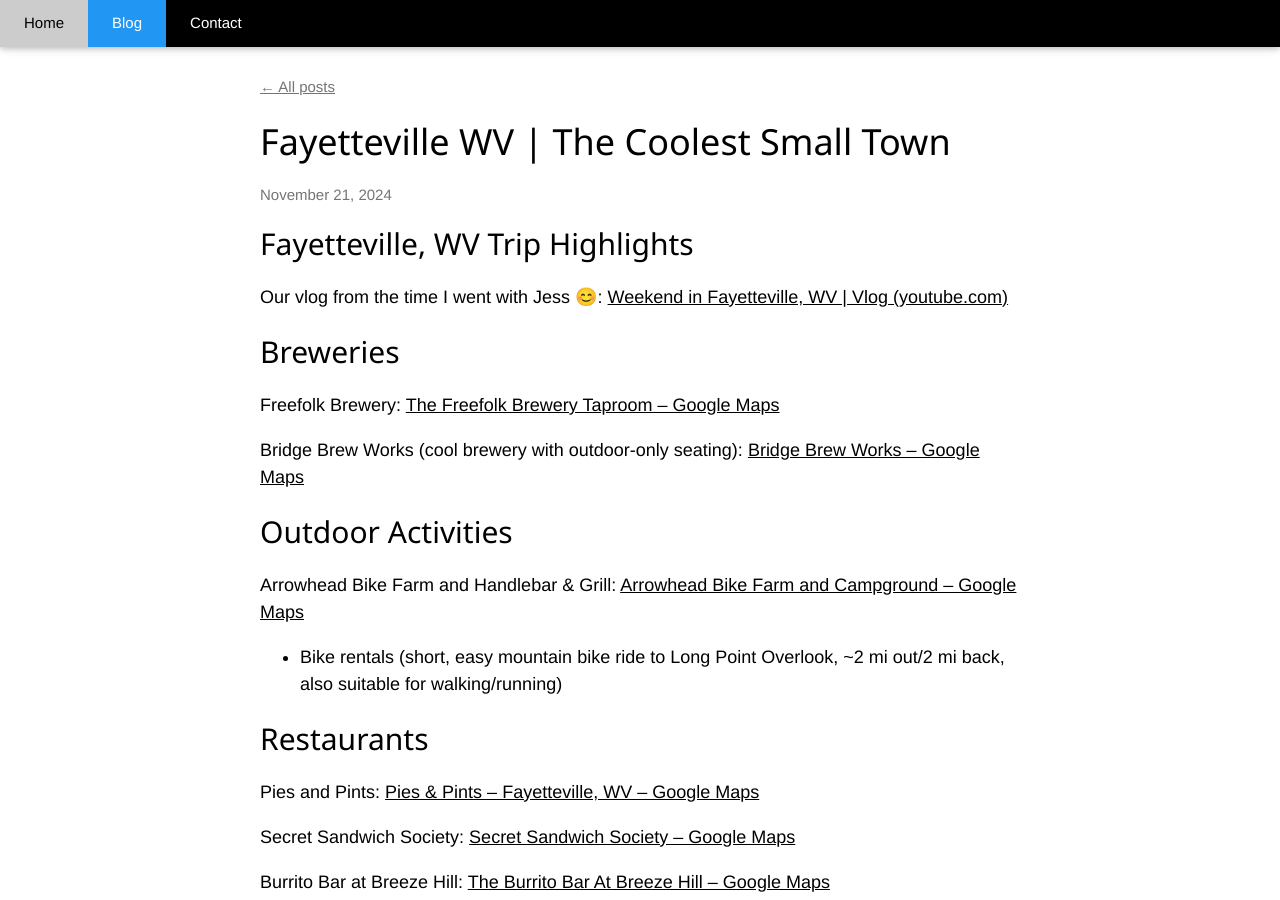
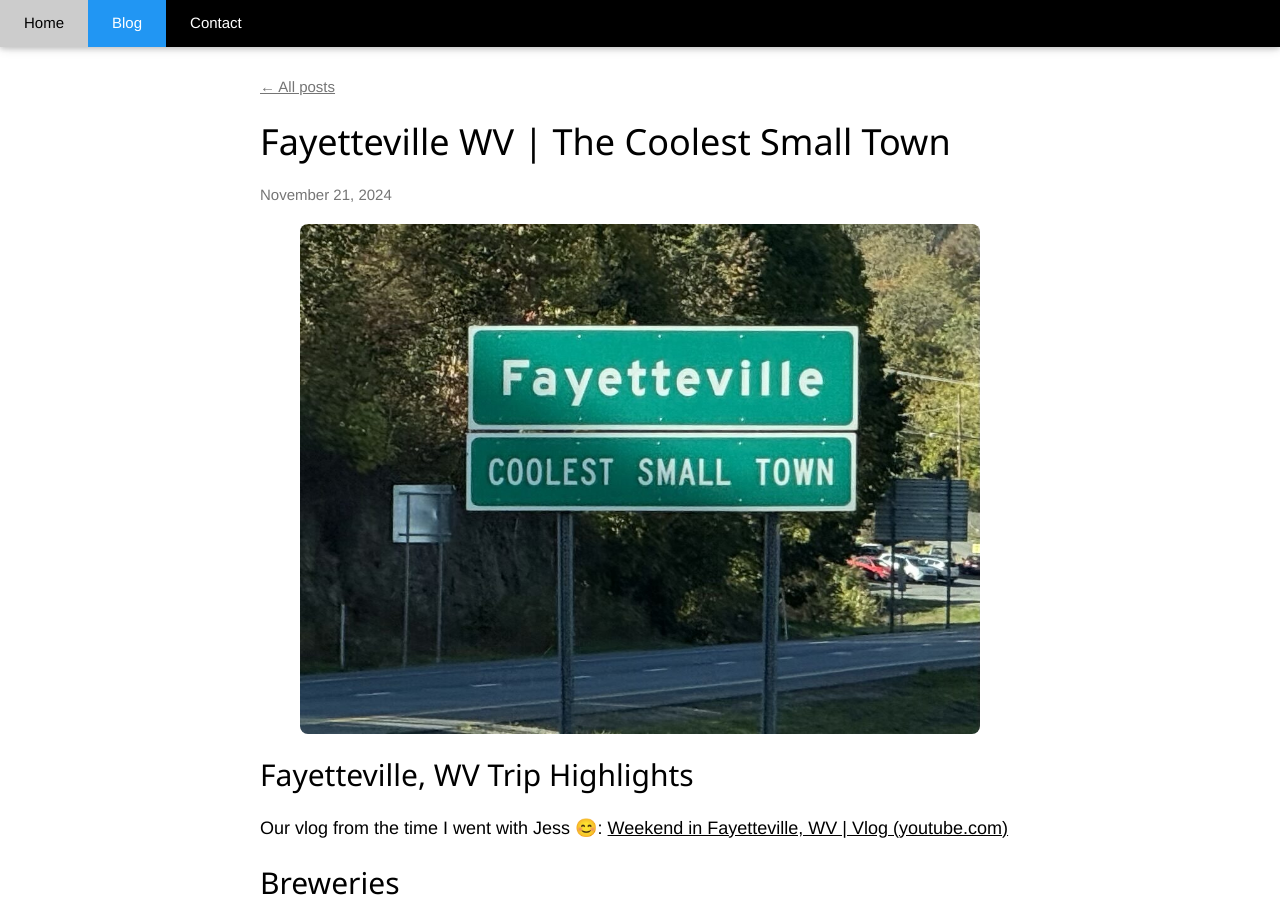
Before and after one commit to evanthemann/evanthemann.github.io, a Jekyll site: the page built from _posts/2024-11-21-fayetteville-wv-the-coolest-small-town.html, in a window 1280 px wide and 900 px high. Built offline with Jekyll 4.4.1, drawn with Linux system fonts in a browser that asks for light colours.

Commit message:
Add Fayetteville featured image; point homepage blog button to /blog/
Co-Authored-By: Claude Opus 4.8 <noreply@anthropic.com>

```diff
--- a/_posts/2024-11-21-fayetteville-wv-the-coolest-small-town.html
+++ b/_posts/2024-11-21-fayetteville-wv-the-coolest-small-town.html
@@ -5,6 +5,10 @@ date: 2024-11-21
 description: "Fayetteville, WV Trip Highlights Our vlog from the time I went with Jess : Weekend in Fayetteville, WV | Vlog (youtube.com) Breweries Freefolk Brewery: The Freefolk Brewery Taproom Google Maps Brid"
 excerpt: "Fayetteville, WV Trip Highlights Our vlog from the time I went with Jess : Weekend in Fayetteville, WV | Vlog (youtube.com) Breweries Freefolk Brewery: The Freefolk Brewery Taproom Google Maps Brid"
 ---
+
+<figure class="wp-block-image">
+  <img src="/assets/blog/fayetteville/img_0446-1.jpg" alt="Fayetteville, WV" style="width:100%;height:auto;border-radius:8px;">
+</figure>
 
 <h2 class="wp-block-heading">Fayetteville, WV Trip Highlights</h2>
 
--- a/index.html
+++ b/index.html
@@ -90,7 +90,7 @@
     </a>
     </div>
     <div class="w3-quarter w3-margin-top">
-    <a href="https://evanlmann.wordpress.com/" target="_blank" class="w3-button w3-block w3-light-grey w3-padding-64">
+    <a href="/blog/" class="w3-button w3-block w3-light-grey w3-padding-64">
         <i class="fas fa-pen-nib w3-margin-bottom w3-margin-top" style="font-size: 24px;"></i><br>
         <h3>Personal Blog</h3>
     </a>
```
Also changed, not shown: assets/blog/fayetteville/img_0446-1.jpg (added).
